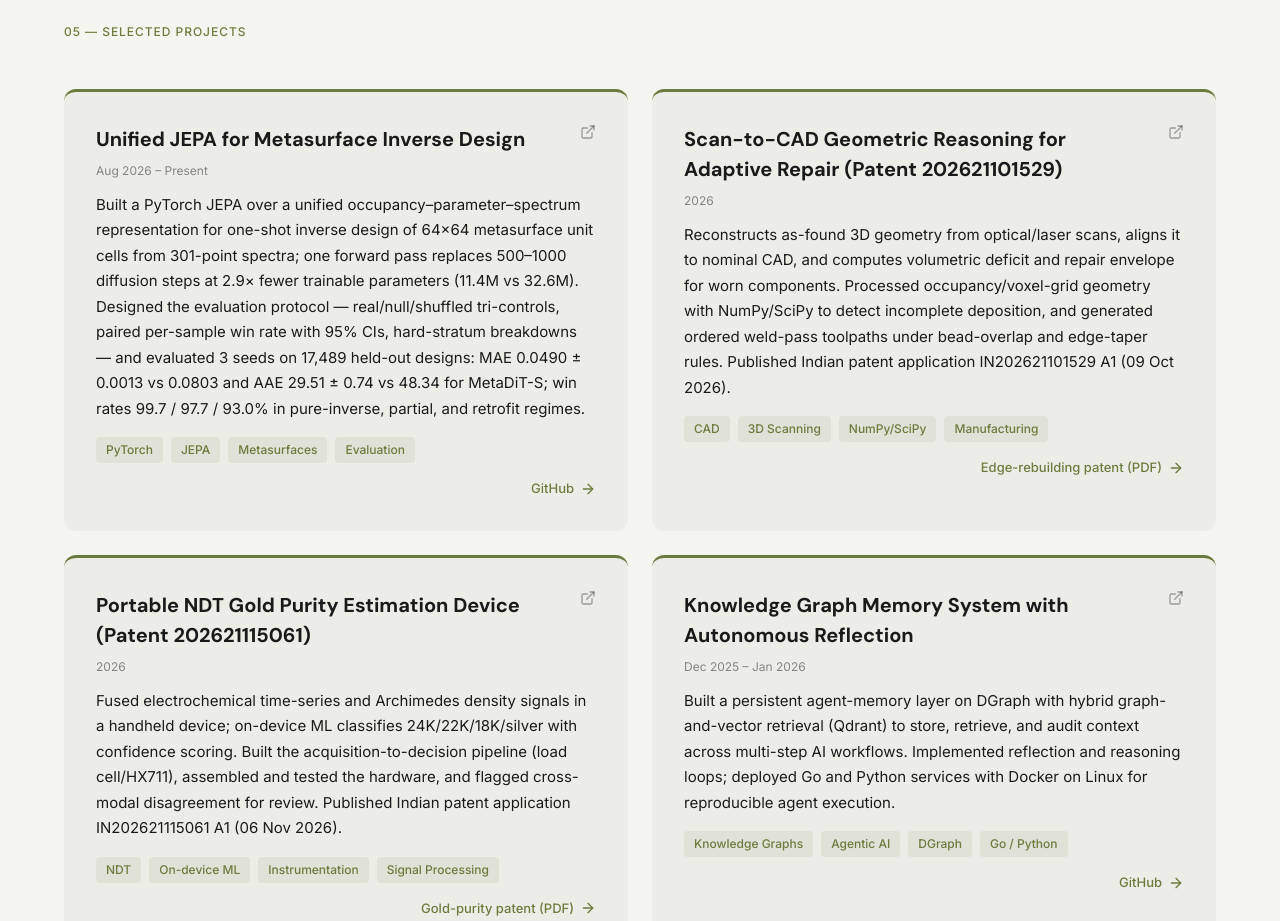
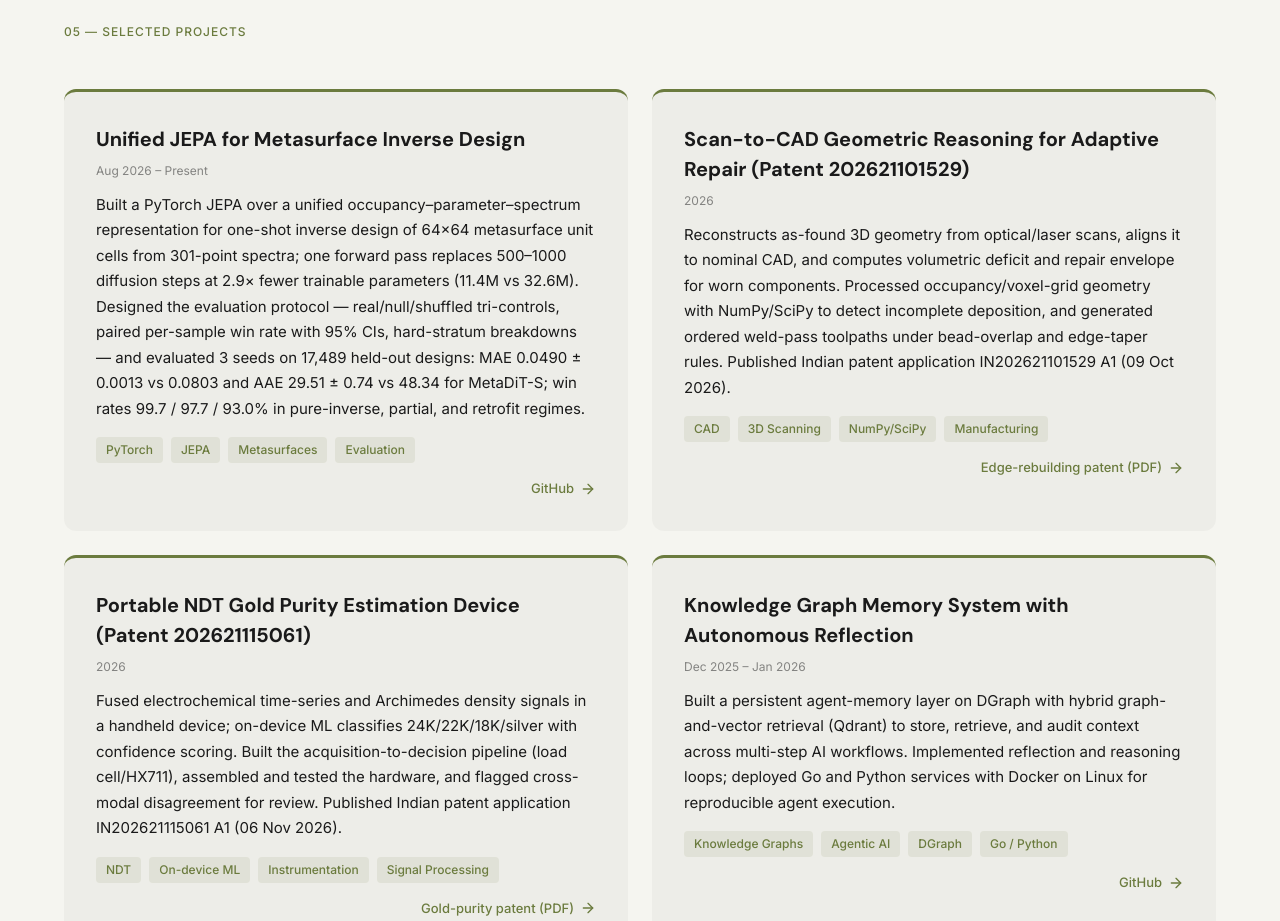
Before and after one commit to AkashKesav/Portfolio, a React (Vite) app: page / in a window 1280 px wide. Shown: the part 3240-4161 px from the top of the page. Built offline with nearby package versions, Linux system fonts and the light colour scheme.

Commit message:
Remove redundant top-right project link icons
Co-authored-by: CommandCodeBot <noreply@commandcode.ai>

```diff
--- a/src/sections/Projects.tsx
+++ b/src/sections/Projects.tsx
@@ -1,4 +1,4 @@
-import { ArrowRight, ExternalLink } from 'lucide-react';
+import { ArrowRight } from 'lucide-react';
 
 type Project = {
   title: string;
@@ -67,15 +67,6 @@ export default function Projects() {
                 <h3 className="font-heading font-bold text-[18px] md:text-[20px] text-[#1A1A1A]">
                   {project.title}
                 </h3>
-                <a
-                  href={project.link}
-                  target="_blank"
-                  rel="noopener noreferrer"
-                  className="text-[rgba(26,26,26,0.4)] hover:text-[#1A1A1A] transition-colors duration-200 shrink-0 ml-3"
-                  aria-label={`Open ${project.linkLabel}: ${project.title}`}
-                >
-                  <ExternalLink size={16} />
-                </a>
               </div>
 
               <p className="font-body text-[12px] text-[rgba(26,26,26,0.5)] mb-3">
```
